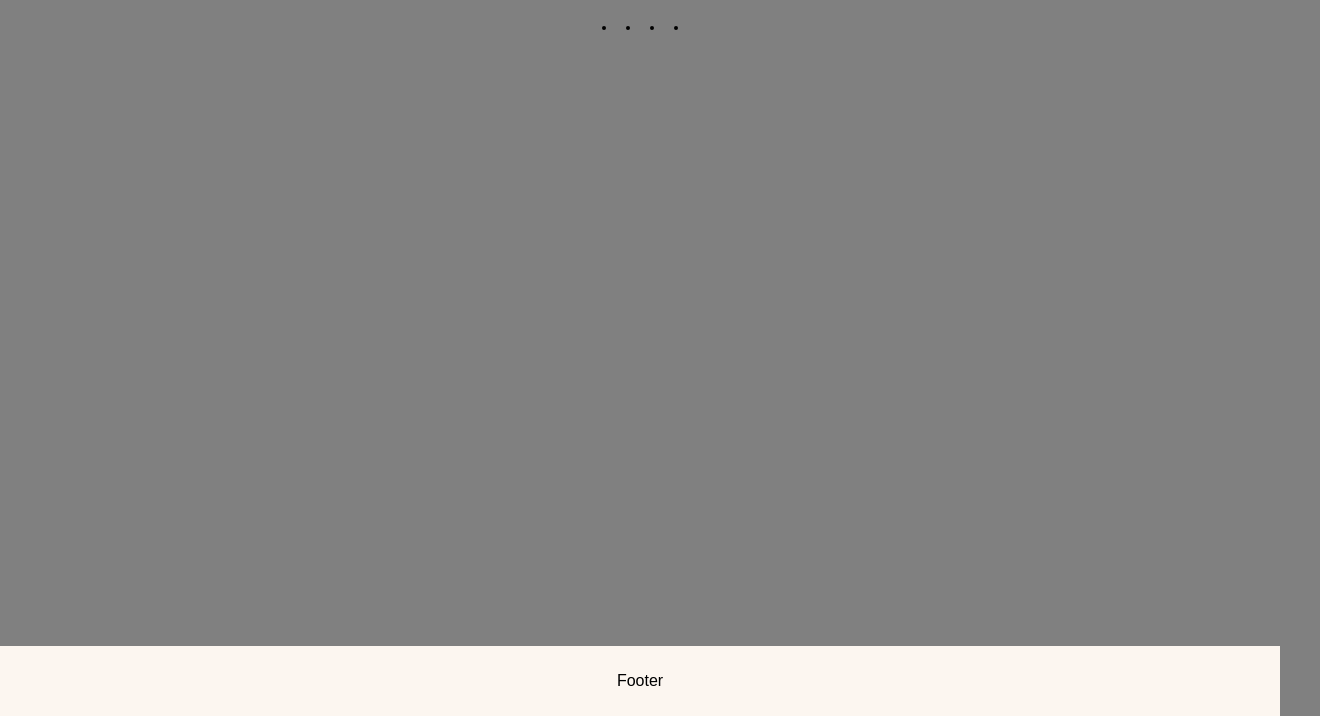
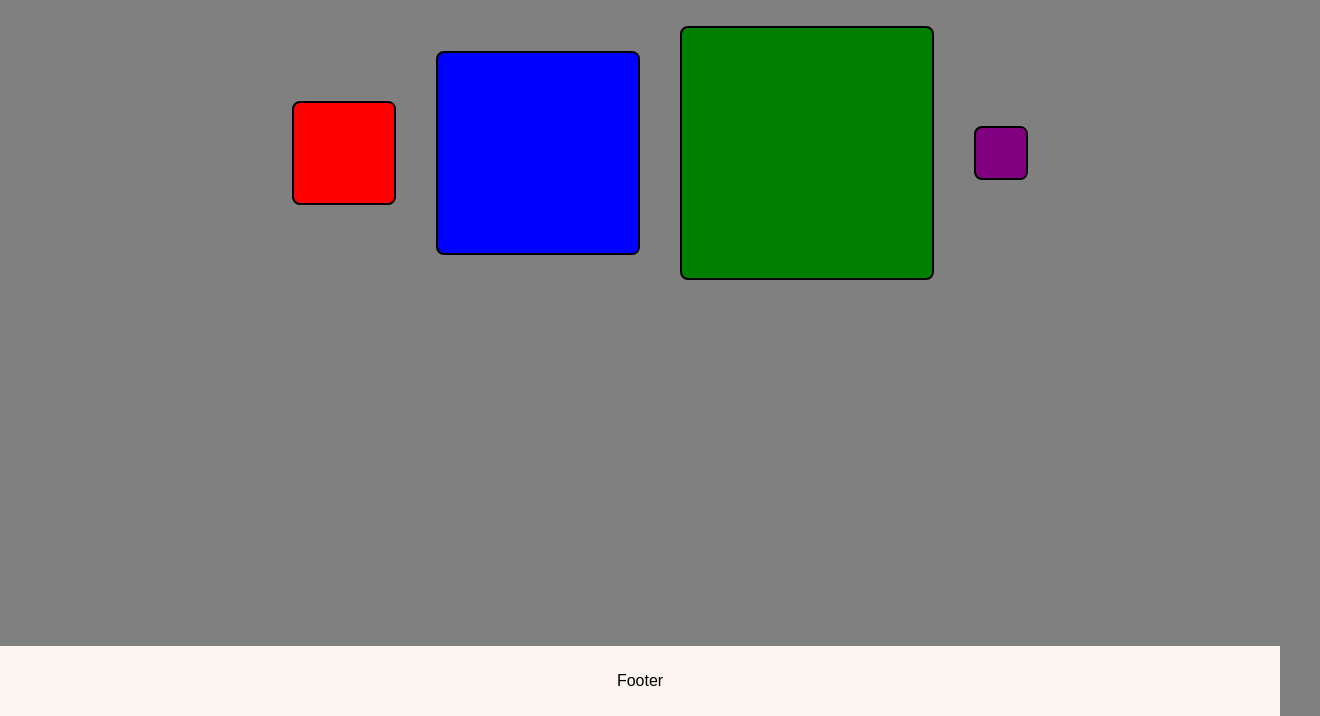
Before and after one commit to RuthMak/less, a plain HTML site: page index.html in a window 1280 px wide. Shown: the part 84-800 px from the top of the page, 1320 px wide, since content can reach past the window. Drawn offline with Linux system fonts and the light colour scheme.

Commit message:
Update styles.css

```diff
--- a/styles.css
+++ b/styles.css
@@ -14,7 +14,6 @@ body {
     width: 100%;
     background: #ebb00e;
     color: white;
-    padding: 10px 0;
     text-align: center;
     height: 60px;
     line-height: 50px;
@@ -34,57 +33,40 @@ body {
     flex-wrap: wrap;
     margin-top: 80px;
     padding: 20px;
+    gap: 20px;
+    width: 100%;
+
 
   }
   .box-red {
     background-color: #ff0000;
-    width: 100 px;
-    height: 100 px;
+    width: 100px;
+    height: 100px;
     border-radius: 8px;
     border: 2px solid black;
-    display: flex;
-    justify-content: center;
-    align-items: center;
-    color: white;
-    font-size: 18px;
     margin: 10px;
   }
   .box-blue {
     background-color: #0000ff;
-    width: 200 px;
-    height: 200 px;
+    width: 200px;
+    height: 200px;
     border-radius: 8px;
     border: 2px solid black;
-    display: flex;
-    justify-content: center;
-    align-items: center;
-    color: white;
-    font-size: 18px;
     margin: 10px;
   }
   .box-green {
     background-color: #008000;
-    width: 250 px;
-    height: 250 px;
+    width: 250px;
+    height: 250px;
     border-radius: 8px;
     border: 2px solid black;
-    display: flex;
-    justify-content: center;
-    align-items: center;
-    color: white;
-    font-size: 18px;
     margin: 10px;
   }
   .box-purple {
     background-color: #800080;
-    width: 50 px;
-    height: 50 px;
+    width: 50px;
+    height: 50px;
     border-radius: 8px;
     border: 2px solid black;
-    display: flex;
-    justify-content: center;
-    align-items: center;
-    color: white;
-    font-size: 18px;
     margin: 10px;
   }
```
